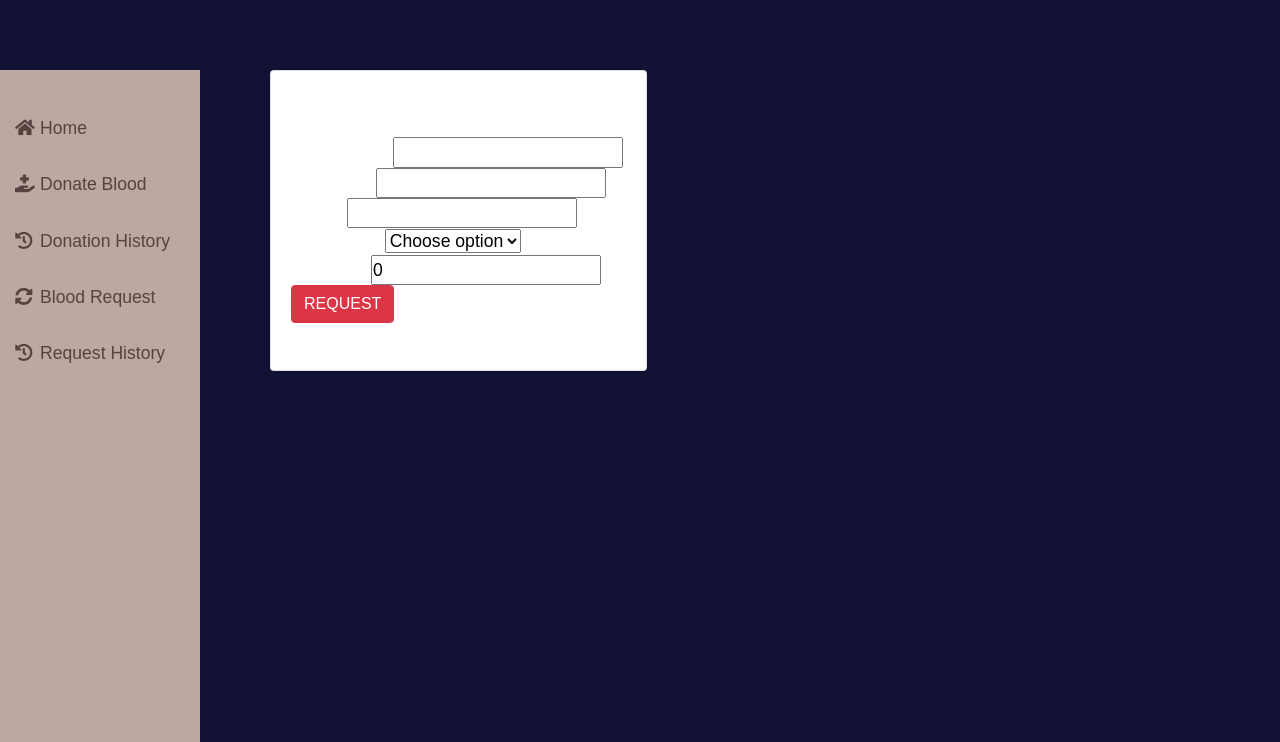
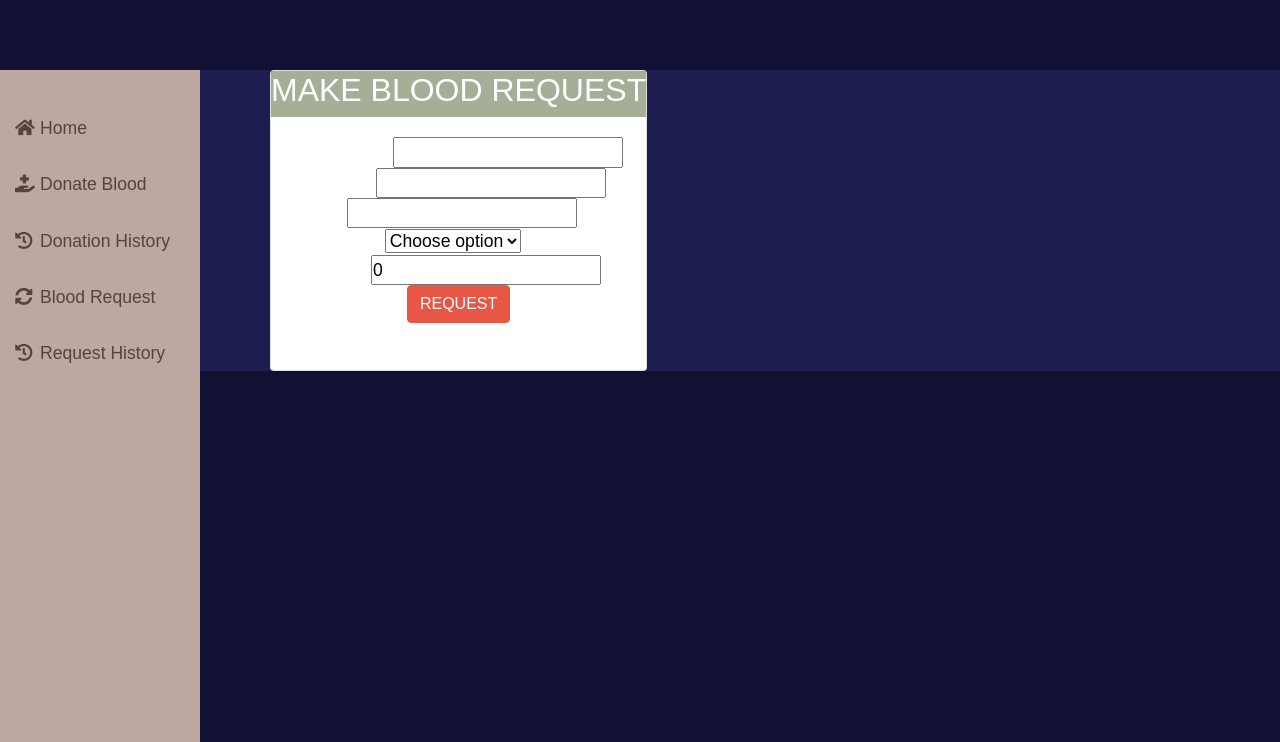
Before and after one commit to Ray0Emma/DjangoBloodBank, a Django app: page /donor/make-request in a window 1280 px wide. Shown: the part 58-800 px from the top of the page. Run offline with Django 3.2, Linux system fonts and the light colour scheme; some libraries are stand-ins or nearby versions.

```diff
--- a/templates/donor/donation_history.html
+++ b/templates/donor/donation_history.html
@@ -42,7 +42,7 @@
 <div class="container">
     <H4 class="text-center">My Donation History</H4><br>
     <table class="table table-light table-hover table-bordered table-striped">
-        <thead class="bg-info">
+        <thead class="bg-orange">
             <tr>
                 <th scope="col">Donor Age</th>
                 <th scope="col">Disease (if any)</th>
--- a/templates/donor/makerequest.html
+++ b/templates/donor/makerequest.html
@@ -11,8 +11,19 @@
     <!-- Main CSS-->
 
     <link href="{% static "css/main.css" %}" rel="stylesheet" media="all">
+    <style>
+        .btn-primary {
+            color: #fff;
+            background: linear-gradient(to right, #e85745, #e85745);
+            border-color: #e85745 !important;
+        }
+
+        .card-heading {
+            background-color: #A5AF98 !important;
+        }
+    </style>
 </head>
-<div class="page-wrapper bg-gra-03 p-t-45 p-b-50">
+<div class="page-wrapper bg-light p-t-45 p-b-50">
     <div class="wrapper wrapper--w790">
 
         <div style="margin-left: 70px;" class="card card-5">
@@ -86,8 +97,8 @@
 
 
 
-                    <div>
-                        <button class="btn btn--radius-2 btn-danger" type="submit">REQUEST</button>
+                    <div style="text-align: center;">
+                        <button class="btn btn--radius-2 btn-primary" type="submit">REQUEST</button>
                     </div>
                 </form>
                 <br>
--- a/templates/donor/request_history.html
+++ b/templates/donor/request_history.html
@@ -42,7 +42,7 @@
 <div class="container">
     <H4 class="text-center">My Blood Request</H4><br>
     <table class="table table-light table-hover table-bordered table-striped">
-        <thead class="bg-info">
+        <thead class="bg-orange">
             <tr>
                 <th scope="col">Patient Name</th>
                 <th scope="col">Patient Age</th>
```
Also changed, not shown: templates/donor/donate_blood.html (+14 -3 lines), static/profile_pic/Patient/FPBM_Chat_Logo.png (added), static/profile_pic/Patient/edogawa_ranpo_icon_7EX0rLS.jpg (added).
